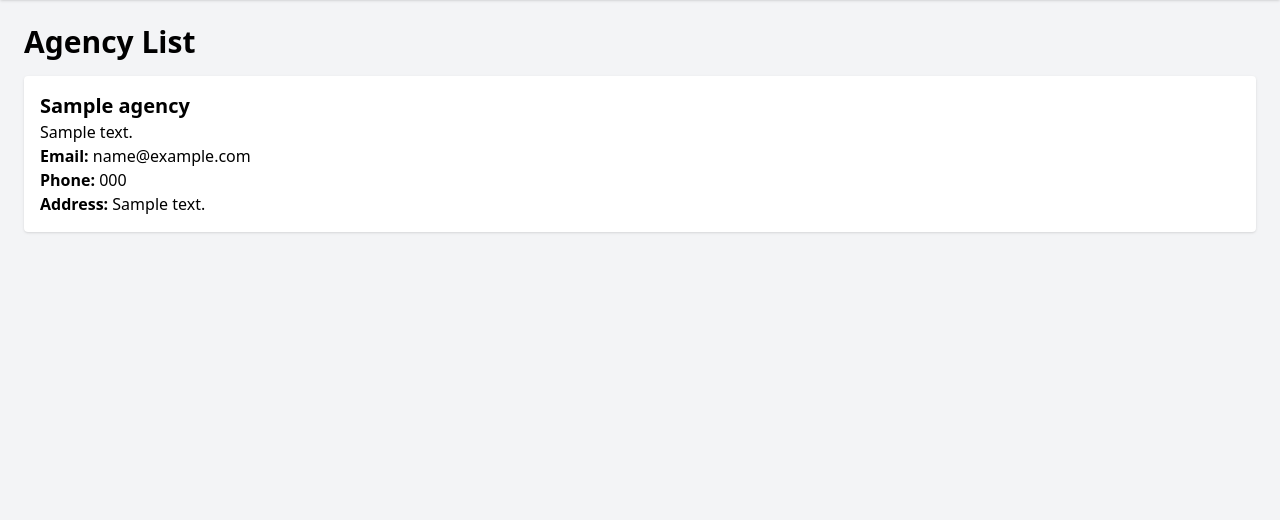
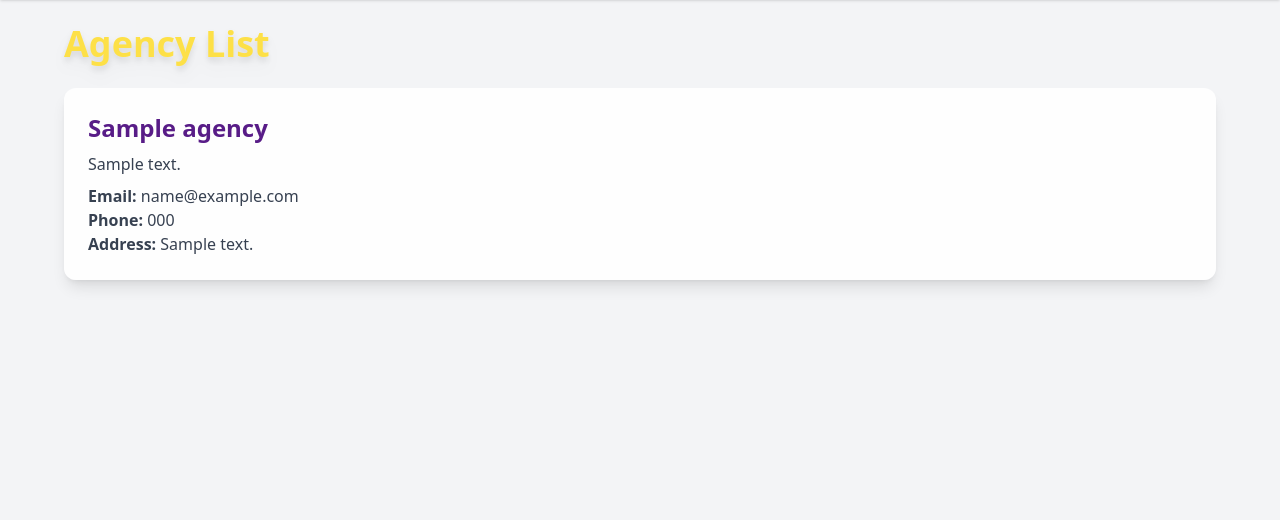
Before and after one commit to freeky-sachin/blackboxai-1745085853883, a Django app: page /agencies/agencies/ in a window 1280 px wide. Shown: the part 96-616 px from the top of the page. Run offline with Django 5.2, Linux system fonts and the light colour scheme; tables that the repository leaves empty hold one stand-in row (values such as "Sample post"); some libraries are stand-ins or nearby versions.

Commit message:
Add agencies/templates/agencies/agency_list.html 1745126151828

```diff
--- a/agencies/templates/agencies/agency_list.html
+++ b/agencies/templates/agencies/agency_list.html
@@ -3,18 +3,20 @@
 {% block title %}Agency List{% endblock %}
 
 {% block content %}
-<h2 class="text-3xl font-bold mb-4">Agency List</h2>
-<ul class="space-y-4">
-    {% for agency in agencies %}
-    <li class="p-4 bg-white rounded shadow">
-        <h3 class="text-xl font-semibold">{{ agency.name }}</h3>
-        <p>{{ agency.description }}</p>
-        <p><strong>Email:</strong> {{ agency.contact_email }}</p>
-        <p><strong>Phone:</strong> {{ agency.contact_phone }}</p>
-        <p><strong>Address:</strong> {{ agency.address }}</p>
-    </li>
-    {% empty %}
-    <li>No agencies found.</li>
-    {% endfor %}
-</ul>
+<div class="max-w-6xl mx-auto space-y-6 animate-fadeInUp">
+  <h2 class="text-4xl font-extrabold mb-6 text-yellow-300 drop-shadow-lg">Agency List</h2>
+  <ul class="space-y-6">
+      {% for agency in agencies %}
+      <li class="p-6 bg-white bg-opacity-90 rounded-xl shadow-lg hover:shadow-2xl transition-shadow duration-300">
+          <h3 class="text-2xl font-semibold text-purple-900 mb-2">{{ agency.name }}</h3>
+          <p class="text-gray-700 mb-2">{{ agency.description }}</p>
+          <p class="text-gray-700"><strong>Email:</strong> {{ agency.contact_email }}</p>
+          <p class="text-gray-700"><strong>Phone:</strong> {{ agency.contact_phone }}</p>
+          <p class="text-gray-700"><strong>Address:</strong> {{ agency.address }}</p>
+      </li>
+      {% empty %}
+      <li class="text-yellow-300 text-lg">No agencies found.</li>
+      {% endfor %}
+  </ul>
+</div>
 {% endblock %}
```
